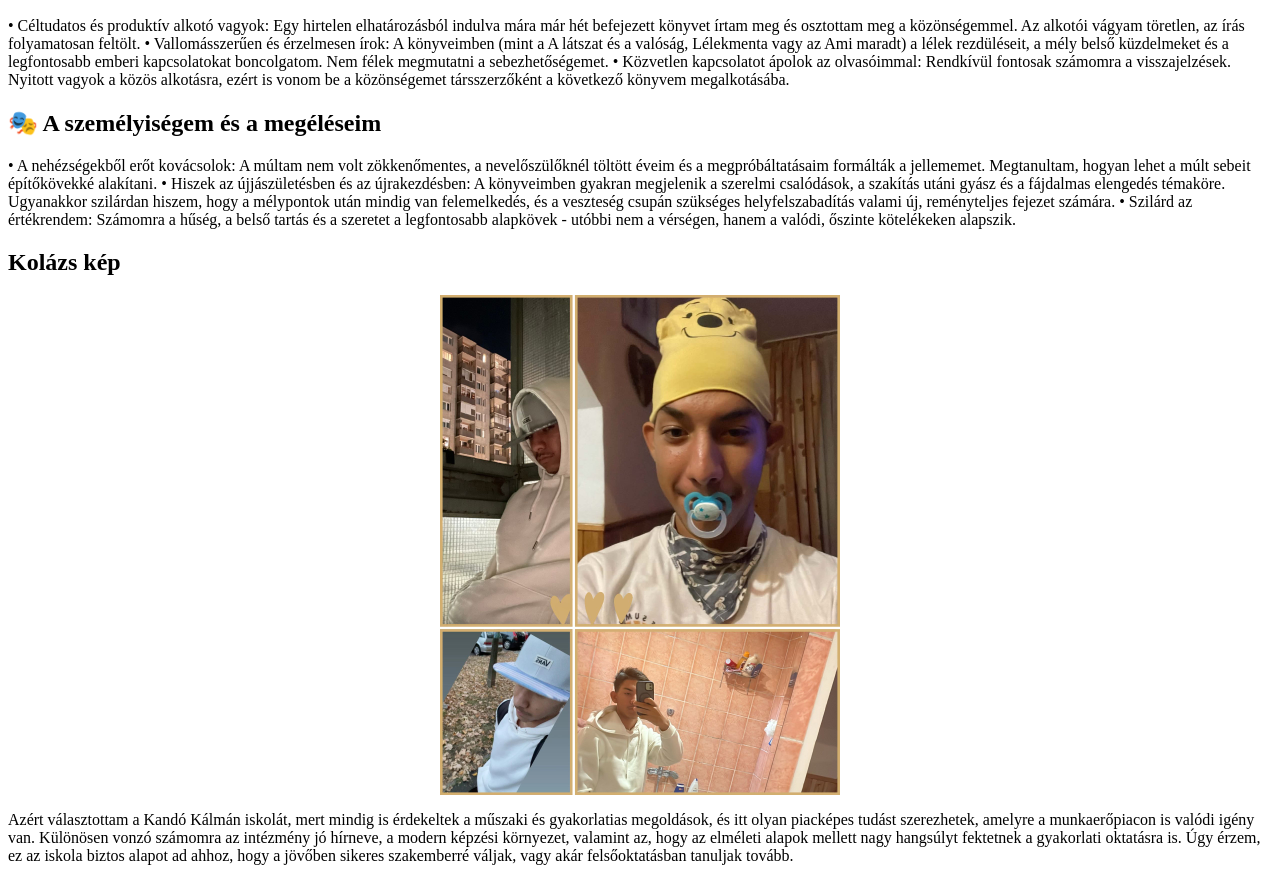
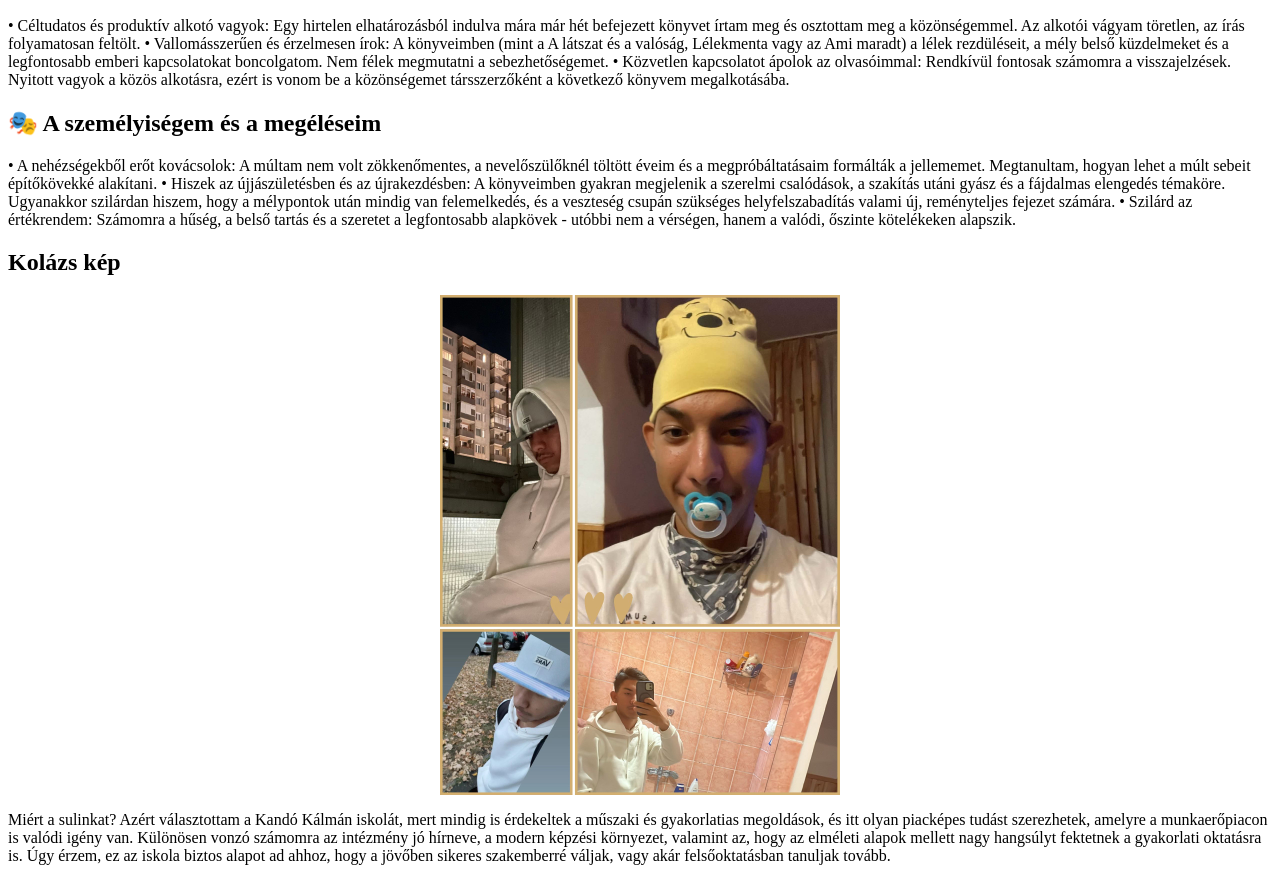
Before and after one commit to Mario122040-dev/IKT_9.B-2.cs, a plain HTML site: page index.html in a window 1280 px wide. Shown: the part 137-1018 px from the top of the page. Drawn offline with Linux system fonts and the light colour scheme.

Commit message:
Téma helyes
Téma ki javitása

```diff
--- a/index.html
+++ b/index.html
@@ -41,6 +41,7 @@
         </p>
         <h2>Kolázs kép</h2>
         <img src="img/Kolázs.jpg" alt="Kollázs" title="Kollázs" width="400" style="display: block; margin: auto;">
-        <p>Azért választottam a Kandó Kálmán iskolát, mert mindig is érdekeltek a műszaki és gyakorlatias megoldások, és itt olyan piacképes tudást szerezhetek, amelyre a munkaerőpiacon is valódi igény van. Különösen vonzó számomra az intézmény jó hírneve, a modern képzési környezet, valamint az, hogy az elméleti alapok mellett nagy hangsúlyt fektetnek a gyakorlati oktatásra is. Úgy érzem, ez az iskola biztos alapot ad ahhoz, hogy a jövőben sikeres szakemberré váljak, vagy akár felsőoktatásban tanuljak tovább.</p>
+        <p> Miért a sulinkat?
+            Azért választottam a Kandó Kálmán iskolát, mert mindig is érdekeltek a műszaki és gyakorlatias megoldások, és itt olyan piacképes tudást szerezhetek, amelyre a munkaerőpiacon is valódi igény van. Különösen vonzó számomra az intézmény jó hírneve, a modern képzési környezet, valamint az, hogy az elméleti alapok mellett nagy hangsúlyt fektetnek a gyakorlati oktatásra is. Úgy érzem, ez az iskola biztos alapot ad ahhoz, hogy a jövőben sikeres szakemberré váljak, vagy akár felsőoktatásban tanuljak tovább.</p>
 </body>
 </html>
```
